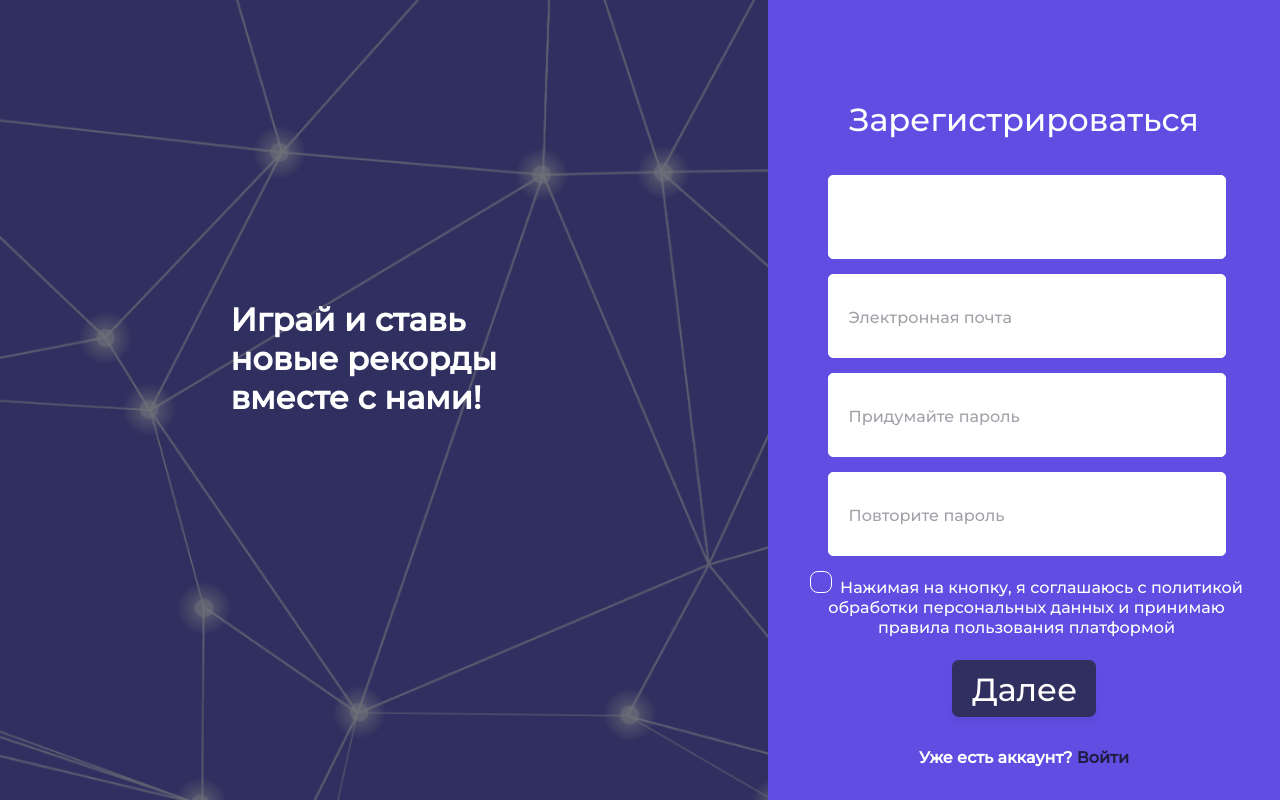
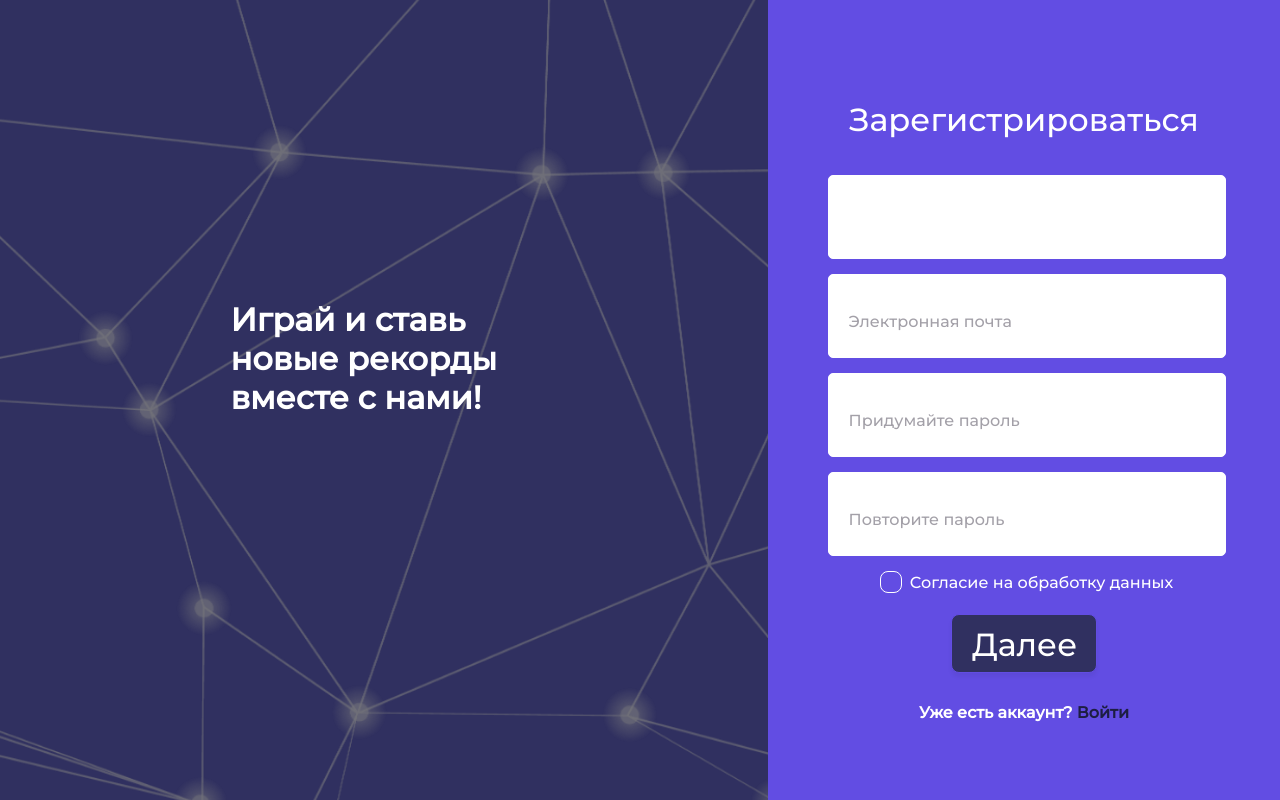
Before and after one commit to liskunovich/darts-table, a Django app: page /register/ in a window 1280 px wide. Run offline with Django 4.2, Linux system fonts and the light colour scheme.

Commit message:
Still work on registration page

```diff
--- a/game/static/css/register.css
+++ b/game/static/css/register.css
@@ -46,8 +46,9 @@
     border: 1px solid white;
     border-radius: 5px;
     background: #FFFFFF;
+    color: #303060;
     font-family: Montserrat, sans-serif;
-    font-size: 20px;
+    font-size: 30px;
     font-weight: 500;
     padding-left: 10px;
     margin-left: 5px;
@@ -85,6 +86,15 @@
     text-decoration: none;
     color: #1D1E42;
 }
+
+.main-side__form {
+    font-family: Montserrat, sans-serif;
+    color: #FFFFFF;
+    font-size: 16px;
+    font-weight: 900;
+    font-style: normal;
+
+}
 /**/
 
 .custom-checkbox {
@@ -105,6 +115,8 @@
     user-select: none;
 }
 
+
+
 .custom-checkbox + label::before {
     cursor: pointer;
     content: '';
@@ -116,6 +128,7 @@
     border: 1px solid white;
     border-radius: 8px;
     margin-right: 0.5em;
+    margin-bottom: -5px;
     background-repeat: no-repeat;
     background-position: center center;
     background-size: 50% 50%;
--- a/game/templates/register.html
+++ b/game/templates/register.html
@@ -21,20 +21,24 @@
     <div class="main-side">
         <div class="main-side__h1"><h1>Зарегистрироваться</h1></div>
         <div class="main-side__form">
-            <form action="" method="POST">
+            <form action="" method="POST" id="user-inputs-form">
+                {% csrf_token %}
                 {{ form.username | placeholder:'Имя пользователя' }}
                 {{ form.email | placeholder:'Электронная почта' }}
                 {{ form.password1 | placeholder:'Придумайте пароль' }}
                 {{ form.password2 | placeholder:'Повторите пароль' }}
+                {{ form.email.errors }}
+                {{ form.username.errors }}
+                {{ form.password1.errors }}
+                {{ form.password2.errors }}
                 <div class="form-check">
                     <input type="checkbox" class="custom-checkbox" id="checkbox1" name="agreement" value="yes" required>
-                    <label for="checkbox1">Нажимая на кнопку, я соглашаюсь с политикой обработки персональных данных и
-                        принимаю правила пользования платформой</label>
+                    <label for="checkbox1">Согласие на обработку данных</label>
                 </div>
             </form>
         </div>
         <div class="main-side__button">
-            <button type="submit">Далее</button>
+            <button type="submit" form="user-inputs-form">Далее</button>
         </div>
         <div class="main-side__link">Уже есть аккаунт? <a href="#">Войти</a></div>
     </div>
```
